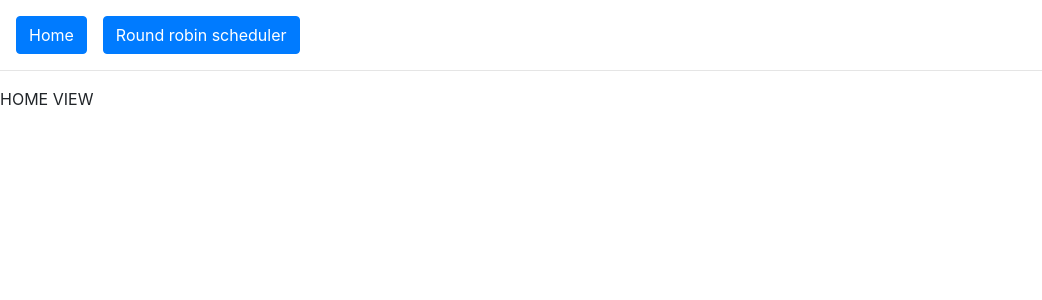
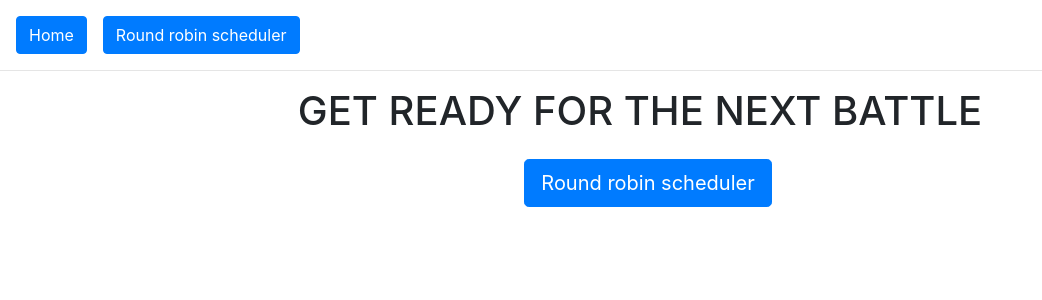
Before and after one commit to JoniHan/OfflineGameOrganizer, a React (Create React App) app: page / in a window 1280 px wide. Shown: the top 300 px of the page, without its empty margins (0-1042 px from the left). Built offline with nearby package versions, Linux system fonts and the light colour scheme.

Commit message:
fixes, warning removals, error boundaries etc

```diff
--- a/src/components/button.tsx
+++ b/src/components/button.tsx
@@ -1,5 +1,4 @@
 import * as React from 'react';
-import styled from 'styled-components';
 
 interface IButtonProps extends React.ButtonHTMLAttributes<HTMLButtonElement> {
 }
--- a/src/components/input.tsx
+++ b/src/components/input.tsx
@@ -1,5 +1,4 @@
 import * as React from 'react';
-import styled from 'styled-components';
 
 interface IInputProps extends React.InputHTMLAttributes<HTMLInputElement> {
     labelText: string;
--- a/src/components/match-container-group.tsx
+++ b/src/components/match-container-group.tsx
@@ -1,5 +1,4 @@
 import * as React from 'react';
-import styled from 'styled-components';
 import MatchContainer from './match-container';
 
 interface IMatchContainerGroupProps {
@@ -8,7 +7,7 @@ interface IMatchContainerGroupProps {
 
 
 export const MatchContainerGroup: React.FC<IMatchContainerGroupProps> = (props) => {
-    if (!props.matchesPerStation || props.matchesPerStation.length === 0 || props.matchesPerStation[0].length === 0) {
+    if (props.matchesPerStation[0][0].length === 0) {
         return (<></>);
     }
     const elementArray: JSX.Element[] = props.matchesPerStation.map(
--- a/src/components/pool-input-group.tsx
+++ b/src/components/pool-input-group.tsx
@@ -1,6 +1,4 @@
-import { getByPlaceholderText } from '@testing-library/dom';
 import * as React from 'react';
-import styled from 'styled-components';
 import PoolContext from '../context/pool';
 import { TextArea } from './textarea';
 
--- a/src/components/textarea.tsx
+++ b/src/components/textarea.tsx
@@ -1,5 +1,4 @@
 import * as React from 'react';
-import styled from 'styled-components';
 
 interface ITextAreaProps extends React.TextareaHTMLAttributes<HTMLTextAreaElement> {
     labelText: string;
--- a/src/views/home-view.tsx
+++ b/src/views/home-view.tsx
@@ -1,10 +1,22 @@
 import React from 'react';
+import { Link } from 'react-router-dom';
+import styled from 'styled-components';
+import Button from '../components/button';
+
+const TitleWrapper = styled.div`
+        display: flex;
+        align-items: center;
+        flex-direction: column;
+        justify-content: center;
+        width: 100%;
+    `;
 
 export const HomeView = () => {
     return (
-        <>
-            HOME VIEW
-        </>
+        <TitleWrapper>
+            <h1>GET READY FOR THE NEXT BATTLE</h1>
+            <Link to="/roundrobin"><Button className={'btn btn-primary btn-lg ml-3 mt-3'}>Round robin scheduler</Button></Link>
+        </TitleWrapper>
     );
 }
 
--- a/src/views/round-robin-view.tsx
+++ b/src/views/round-robin-view.tsx
@@ -7,17 +7,12 @@ import PoolInputGroup from '../components/pool-input-group';
 import PoolContext from '../context/pool';
 import { roundRobinMatches } from '../utils/roundrobin';
 
-export const RoundRobinView = () => {
-    const [stationCount, setStationCount] = React.useState(0);
-    const [poolCount, setPoolCount] = React.useState(0);
-    const [stationMatches, setStationMatches] = React.useState([['']]);
-    const poolContext = React.useContext(PoolContext);
-
 const TitleWrapper = styled.div`
     display: flex;
     align-items: center;
     flex-direction: column;
     justify-content: center;
+    width: 100%;
 `;
 
 const ButtonWrapper = styled.div`
@@ -25,6 +20,12 @@ export const RoundRobinView = () => {
     padding-bottom: 10px;
 `;
 
+
+export const RoundRobinView = () => {
+    const [stationCount, setStationCount] = React.useState(0);
+    const [poolCount, setPoolCount] = React.useState(0);
+    const [stationMatches, setStationMatches] = React.useState([['']]);
+    const poolContext = React.useContext(PoolContext);
 
     return (
         <>
@@ -62,7 +63,7 @@ export const RoundRobinView = () => {
                                     }
                                 }
                                 type={'number'}
-                                labelText={'pool count'}
+                                labelText={'Pool count'}
                             />
                         </div>
                     </div>
```
Lines whose indentation alone changed are shown as unchanged.
